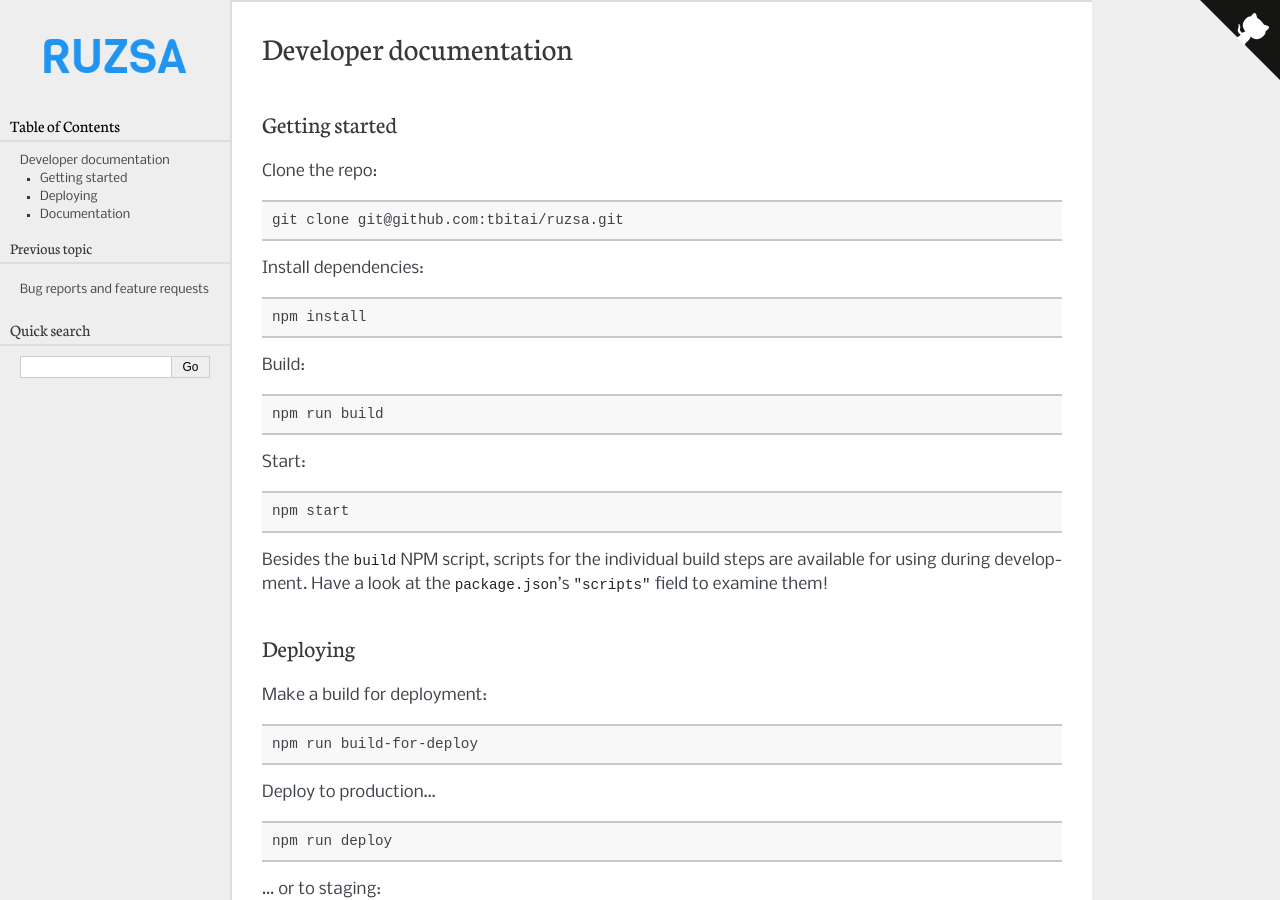
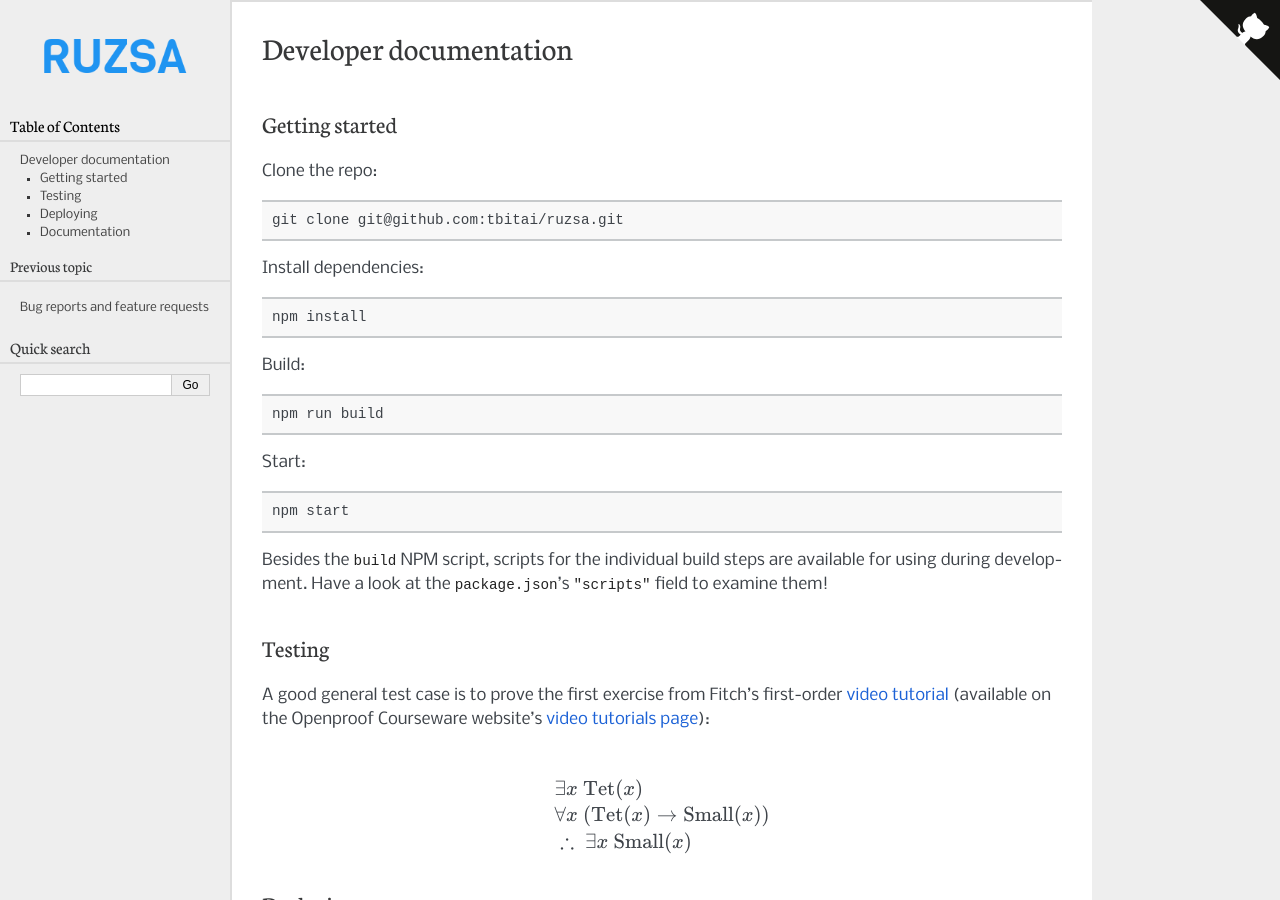
Before and after one commit to tbitai/ruzsa, a Sphinx documentation site: the page built from docs/DEVELOPMENT.md, in a window 1280 px wide and 900 px high. Built offline with Sphinx 7.4.7, drawn with Linux system fonts in a browser that asks for light colours.

Commit message:
Testing docs

````diff
--- a/docs/DEVELOPMENT.md
+++ b/docs/DEVELOPMENT.md
@@ -28,6 +28,20 @@ npm start
 
 Besides the `build` NPM script, scripts for the individual build steps are available for using during development. Have
 a look at the `package.json`'s `"scripts"` field to examine them!
+
+## Testing
+
+A good general test case is to prove the first exercise from Fitch's first-order [video tutorial](https://youtu.be/uw44RB2A4uQ)
+(available on the Openproof Courseware website's [video tutorials page](https://www.gradegrinder.net/Support/videoTutorial.html)):
+
+```math
+\newcommand{\Tet}{\mathrm{Tet}}
+\newcommand{\Small}{\mathrm{Small}}
+
+& ∃x\ \Tet(x) \\
+& ∀x\ (\Tet(x) → \Small(x)) \\
+& ∴\ ∃x\ \Small(x) \\
+```
 
 ## Deploying
 
--- a/docs/conf.py
+++ b/docs/conf.py
@@ -183,6 +183,8 @@ epub_exclude_files = ['search.html']
 
 def setup(app):
     app.add_config_value('recommonmark_config', {
-            'auto_toc_tree_section': 'Topics',
-            }, True)
+        'auto_toc_tree_section': 'Topics',
+        'enable_math': True,
+        'enable_inline_math': True,
+    }, True)
     app.add_transform(AutoStructify)
````
